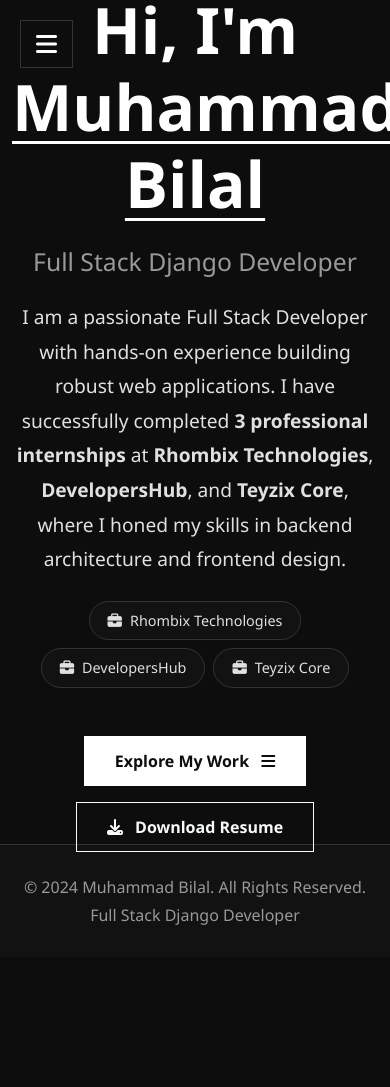
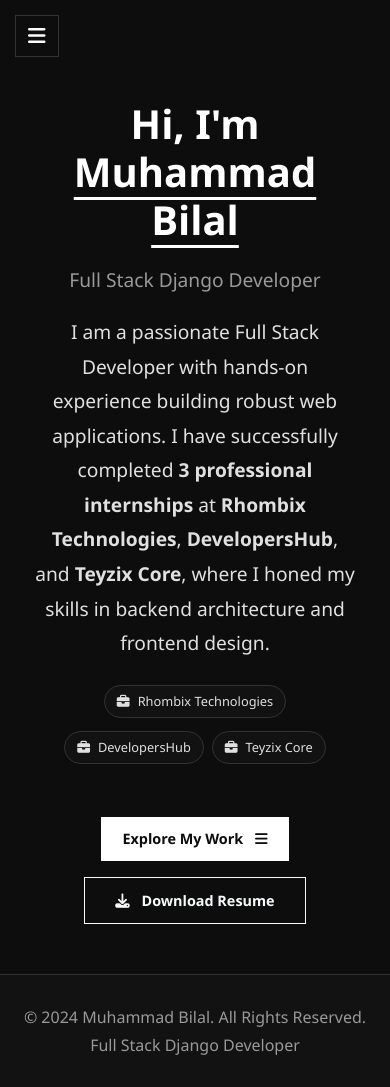
Before and after one commit to bilalshafqat35-debug/Bilal_portfolio, a Django app: page / in a window 390 px wide; the page is wider, and only the part inside the window is pictured. Before the commit the page ends 925 px from the top of that part, so only its background shows below. Run offline with Django 5.2, Linux system fonts and the light colour scheme; data that the repository does not hold is empty.

Commit message:
Made website mobile responsive

```diff
--- a/portfolio/templates/portfolio/base.html
+++ b/portfolio/templates/portfolio/base.html
@@ -217,6 +217,42 @@
             transform: translateY(-2px);
             box-shadow: 0 4px 10px rgba(255,255,255,0.1);
         }
+                /* =========================================
+           MOBILE RESPONSIVENESS (Screens < 768px)
+           ========================================= */
+        @media (max-width: 768px) {
+            /* Hero Section */
+            .hero-section { padding: 100px 15px 50px 15px; height: auto; min-height: 100vh; }
+            .hero-section h1 { font-size: 2.5rem; } /* Heading choti ki */
+            .hero-section h2 { font-size: 1.2rem; }
+            .hero-section p { font-size: 1rem; }
+
+            /* Text Padding */
+            .container { padding-left: 20px; padding-right: 20px; }
+
+            /* Menu Button */
+            .menu-btn { top: 15px; left: 15px; font-size: 20px; padding: 5px 12px; }
+
+            /* Full Screen Menu */
+            .fullscreen-menu ul li a { font-size: 1.5rem; }
+            .fullscreen-menu ul li a i { font-size: 1.2rem; margin-right: 10px; }
+
+            /* Badges */
+            .badge-internship { font-size: 0.8rem; padding: 6px 12px; margin-bottom: 5px; }
+
+            /* Sections Padding */
+            section { padding: 50px 0; }
+            .section-title { font-size: 1.5rem; }
+
+            /* Contact Section */
+            #contact h1 { font-size: 2.5rem !important; }
+            .contact-form-wrapper { padding: 20px !important; }
+            .contact-card { padding: 15px 20px; }
+            .contact-value { font-size: 1.1rem; }
+
+            /* Buttons */
+            .btn-custom, .btn-outline-light { padding: 10px 20px; font-size: 0.9rem; }
+        }
     </style>
 </head>
 <body>
```
